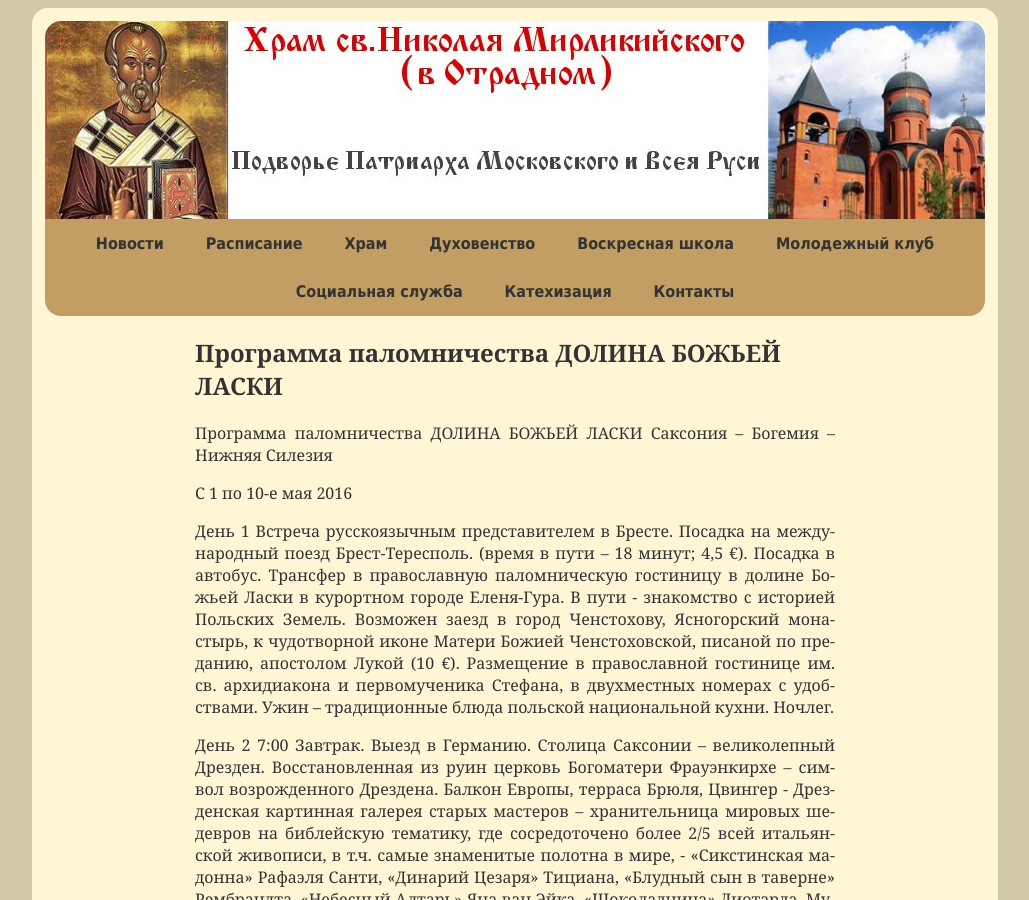
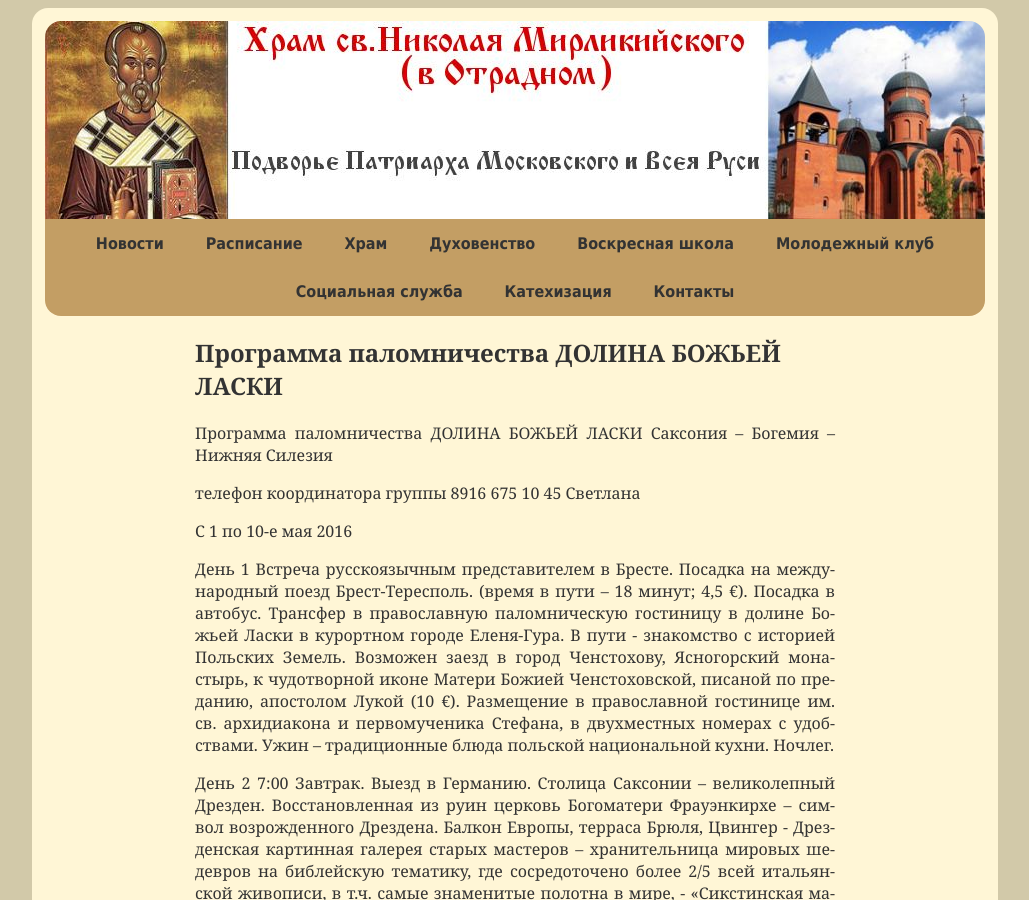
Before and after one commit to hramotradnoe/hramotradnoe.github.io, a Jekyll site: the page built from _posts/2016-03-13-palom.md, in a window 1280 px wide and 900 px high. Shown: the whole window, without its empty margins (125-1154 px from the left). Built offline with Jekyll 4.4.1, drawn with Linux system fonts in a browser that asks for light colours; Markdown is read by kramdown in place of the engine named in the settings.

Commit message:
Update 2016-03-13-palom.md

```diff
--- a/_posts/2016-03-13-palom.md
+++ b/_posts/2016-03-13-palom.md
@@ -5,6 +5,8 @@ album   : yes
 ---
 Программа паломничества ДОЛИНА БОЖЬЕЙ ЛАСКИ
 Саксония – Богемия – Нижняя Силезия
+
+телефон координатора группы 8916 675 10 45 Светлана
 
 С 1 по 10-е мая 2016
 
```
